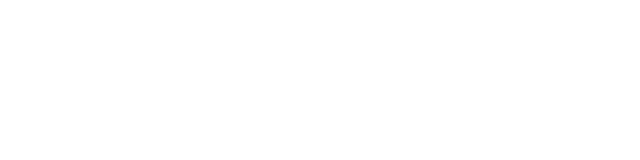
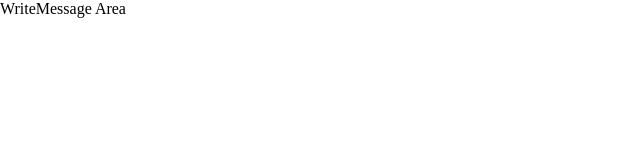
Before and after one commit to samweol/portfolio, a React (Create React App) app: page /message/write in a window 1280 px wide. Before the commit this address had no page. Shown: the top 160 px of the page, without its empty margins (0-640 px from the left). Built offline with nearby package versions, Linux system fonts and the light colour scheme; a web font is replaced by a local one.

Commit message:
Feat: 편지 쓰기 페이지 추가

```diff
--- a/src/App.js
+++ b/src/App.js
@@ -4,6 +4,7 @@
 import Home from "./components/Home/Home";
 import Library from "./components/Library";
 import MessageBox from "./components/MessageBox";
+import WirteMessage from "./components/MessageBox/WriteMessage";
 
 function App() {
   return (
@@ -13,6 +14,7 @@
         <Route path="/front" element={<Front />}></Route>
         <Route path="/message" element={<MessageBox />}></Route>
         <Route path="/library" element={<Library />}></Route>
+        <Route path="/message/write" element={<WirteMessage />}></Route>
         {/* <Route path="*" element={<NotFound />}></Route> */}
       </Routes>
     </BrowserRouter>
--- /dev/null
+++ b/src/components/MessageBox/WriteMessage/index.jsx
@@ -0,0 +1,5 @@
+import React from "react";
+
+export default function WirteMessage() {
+  return <div>WriteMessage Area</div>;
+}
```
